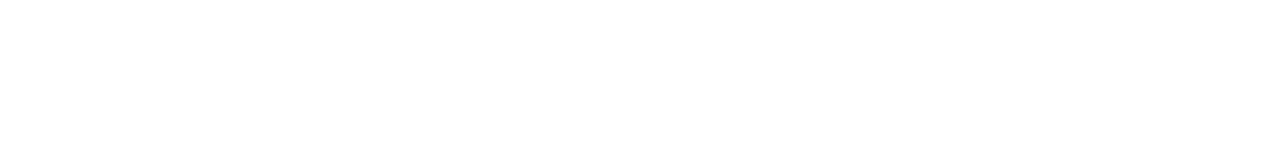
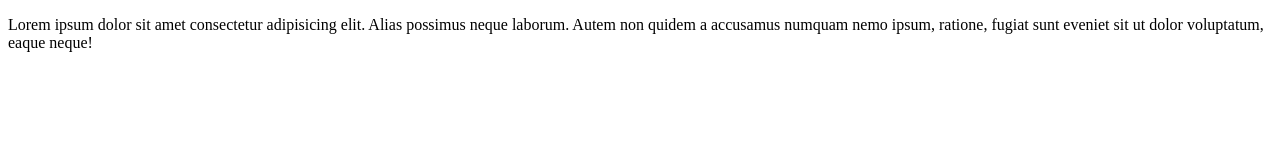
Before and after one commit to devoco91/tutorial-, a plain HTML site: page about.html in a window 1280 px wide. Drawn offline with Linux system fonts and the light colour scheme.

Commit message:
second commit

```diff
--- a/about.html
+++ b/about.html
@@ -7,5 +7,7 @@
 </head>
 <body>
 
+    <p>Lorem ipsum dolor sit amet consectetur adipisicing elit. Alias possimus neque laborum. Autem non quidem a accusamus numquam nemo ipsum, ratione, fugiat sunt eveniet sit ut dolor voluptatum, eaque neque!</p>
+
 </body>
 </html>
```
Also changed, not shown: jquery.js (added).
